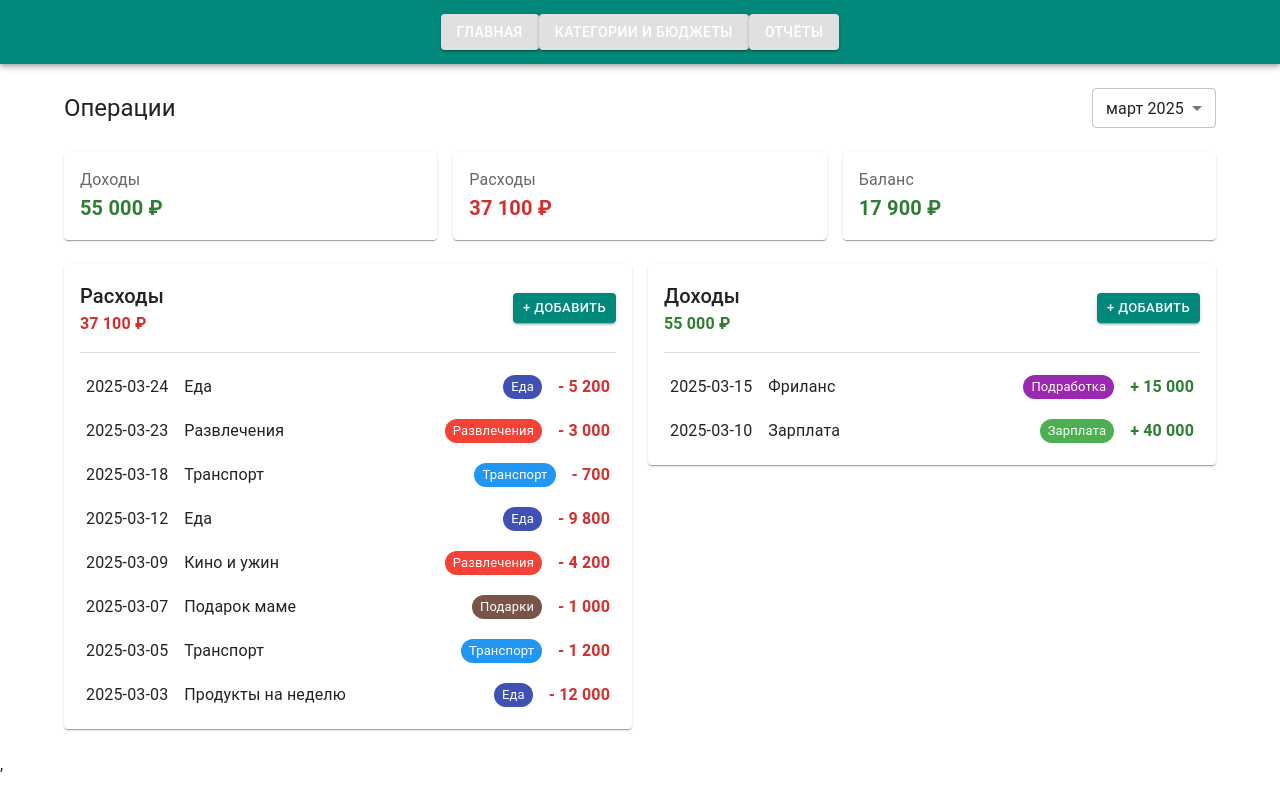
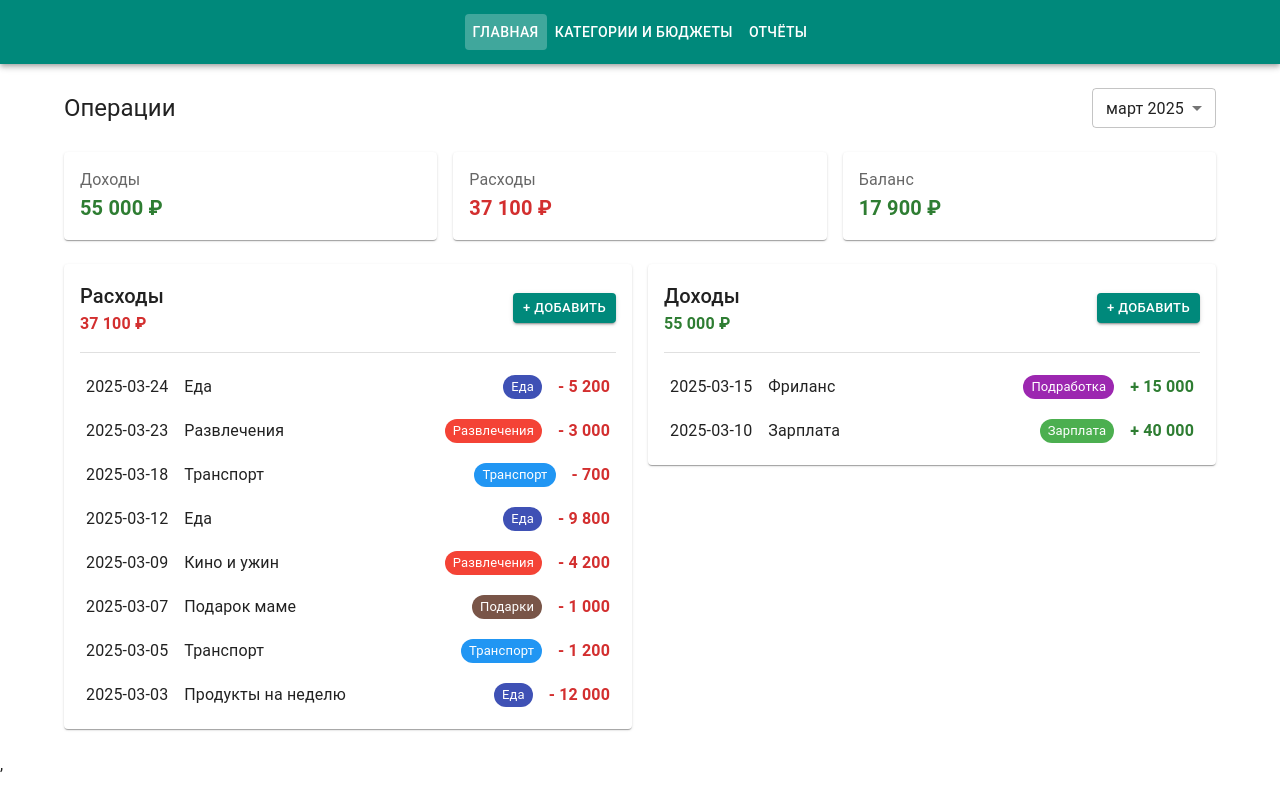
Before and after one commit to Dariashaa/finance-tracker, a React (Vite) app: page / in a window 1280 px wide. Built offline with nearby package versions, Linux system fonts and the light colour scheme.

Commit message:
Update readme and add screenshots

```diff
--- a/src/App.tsx
+++ b/src/App.tsx
@@ -7,7 +7,6 @@ import { DataProvider } from './context/dataContext'
 
 function App() {
   return (
-    // DataProvider снаружи роутера: данные общие для всех страниц
     <DataProvider>
       <BrowserRouter>
         <Routes>
--- a/src/components/Layout.tsx
+++ b/src/components/Layout.tsx
@@ -6,9 +6,30 @@ function Layout() {
         <>
         <AppBar position='static' sx={{alignItems: 'center'}}>
                 <Toolbar>
-                    <Button component = {NavLink} to="/" variant='contained' color='inherit' end>Главная</Button>
-                    <Button component = {NavLink} to="/categories" variant='contained' color='inherit' >Категории и бюджеты</Button>
-                    <Button component = {NavLink} to="/reports" variant='contained' color='inherit' >Отчёты</Button>
+                    <Button
+                        component={NavLink}
+                        to="/"
+                        color="inherit"
+                        sx={{ '&.active': { backgroundColor: 'rgba(255,255,255,0.25)' } }}
+                        >
+                        Главная
+                    </Button>
+                    <Button
+                        component={NavLink}
+                        to="/categories"
+                        color="inherit"
+                        sx={{ '&.active': { backgroundColor: 'rgba(255,255,255,0.25)' } }}
+                        >
+                        Категории и бюджеты
+                    </Button>
+                    <Button
+                        component={NavLink}
+                        to="/reports"
+                        color="inherit"
+                        sx={{ '&.active': { backgroundColor: 'rgba(255,255,255,0.25)' } }}
+                        >
+                        Отчёты
+                    </Button>
                 </Toolbar>
             </AppBar>
             <Container>
--- a/src/components/TransactionDialog.tsx
+++ b/src/components/TransactionDialog.tsx
@@ -41,7 +41,7 @@ function TransactionDialog({
   const isValid = Number(amount) > 0 && date !== '' && categoryId !== ''
 
   const handleSave = () => {
-    if (!isValid || categoryId === '') return
+    if (!isValid || !isValid) return
     onSave({
       type,
       amount: Number(amount),
```
Also changed, not shown: 6 other files (tests, documents, lock files or other folders).
